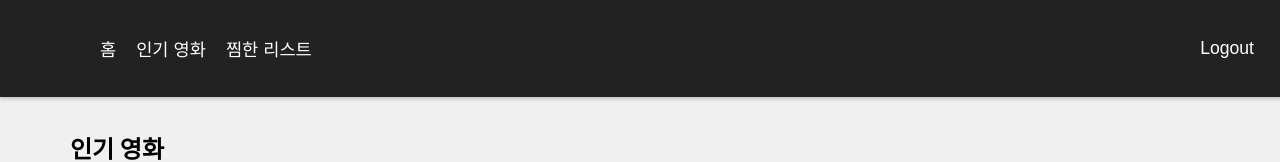
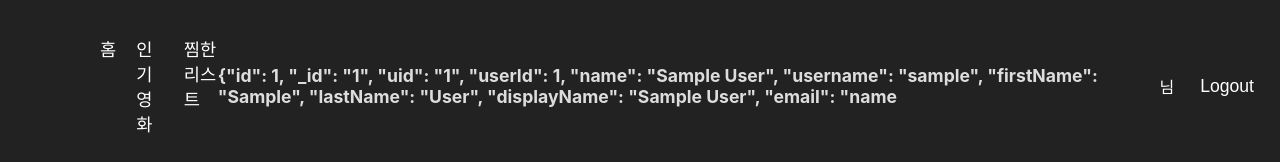
Before and after one commit to youth5427/assignment4, a React (Create React App) app: page /Home in a window 1280 px wide. Shown: the top 162 px of the page. Built offline with nearby package versions, Linux system fonts and the light colour scheme; no server answers; sample sign-in values are in the browser's storage.

Commit message:
Add functionality to display the  logged-in user in the Header

```diff
--- a/src/components/Header.js
+++ b/src/components/Header.js
@@ -1,13 +1,23 @@
-import React from "react";
+import React, { useEffect, useState } from "react";
 import { useNavigate } from "react-router-dom";
 
 function Header() {
   const navigate = useNavigate();
+  const [currentUser, setCurrentUser] = useState(null);
+
+  useEffect(() => {
+    // 현재 로그인한 사용자 가져오기
+    const storedUser = localStorage.getItem("currentUser");
+    if (storedUser) {
+      // @ 앞부분만 추출
+      const username = storedUser.split("@")[0];
+      setCurrentUser(username);
+    }
+  }, []);
 
   const handleLogout = () => {
     localStorage.removeItem("isAuthenticated"); // 인증 상태 제거
     localStorage.removeItem("currentUser");
-    // localStorage.removeItem("user"); // 사용자 데이터 제거 (필요 시)
     navigate("/Signin"); // 로그인 페이지로 이동
   };
 
@@ -44,15 +54,13 @@ function Header() {
       textDecoration: "none",
       fontSize: "1.1rem",
     },
-    navLinkHover: {
-      color: "#1db954",
-    },
     logoutButton: {
       background: "none",
       border: "none",
       color: "white",
       fontSize: "1.1rem",
       cursor: "pointer",
+      marginLeft: "20px",
     },
     leftNav: {
       display: "flex",
@@ -62,6 +70,11 @@ function Header() {
     rightNav: {
       display: "flex",
       alignItems: "center",
+    },
+    userName: {
+      fontSize: "1.1rem",
+      color: "#ddd",
+      fontWeight: "bold",
     },
   };
 
@@ -89,8 +102,10 @@ function Header() {
           </ul>
         </nav>
 
-        {/* 오른쪽 로그아웃 */}
+        {/* 오른쪽 로그아웃 및 사용자 이름 */}
         <div style={styles.rightNav}>
+          {currentUser && <span style={styles.userName}>{currentUser}</span>}
+          <p> 님</p>
           <button onClick={handleLogout} style={styles.logoutButton}>
             Logout
           </button>
--- a/src/pages/Signin.js
+++ b/src/pages/Signin.js
@@ -169,12 +169,6 @@ function Signin() {
       <Container>
         <Title>{isSignup ? "회원가입" : "로그인"}</Title>
 
-        {currentUser && (
-          <p>
-            현재 로그인한 사용자: <strong>{currentUser}</strong>
-          </p>
-        )}
-
         <Form onSubmit={isSignup ? handleSignup : handleLogin}>
           <Label htmlFor="email">Email</Label>
           <Input
```
